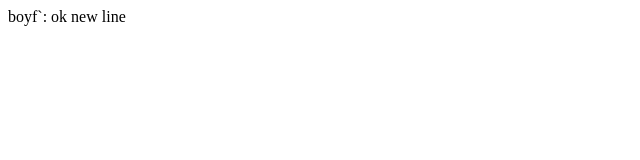
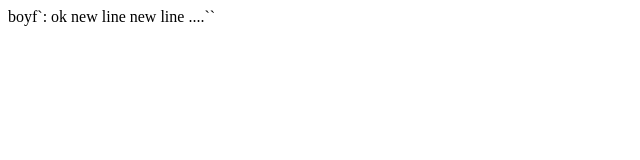
Before and after one commit to cowzj/xxx, a plain HTML site: page index.html in a window 1280 px wide. Shown: the full height of the page, 0-640 px from the left. Drawn offline with Linux system fonts and the light colour scheme.

Commit message:
newline`Wq

```diff
--- a/index.html
+++ b/index.html
@@ -13,3 +13,4 @@
 </body>
 </html>
 new line
+new line ....``
```
